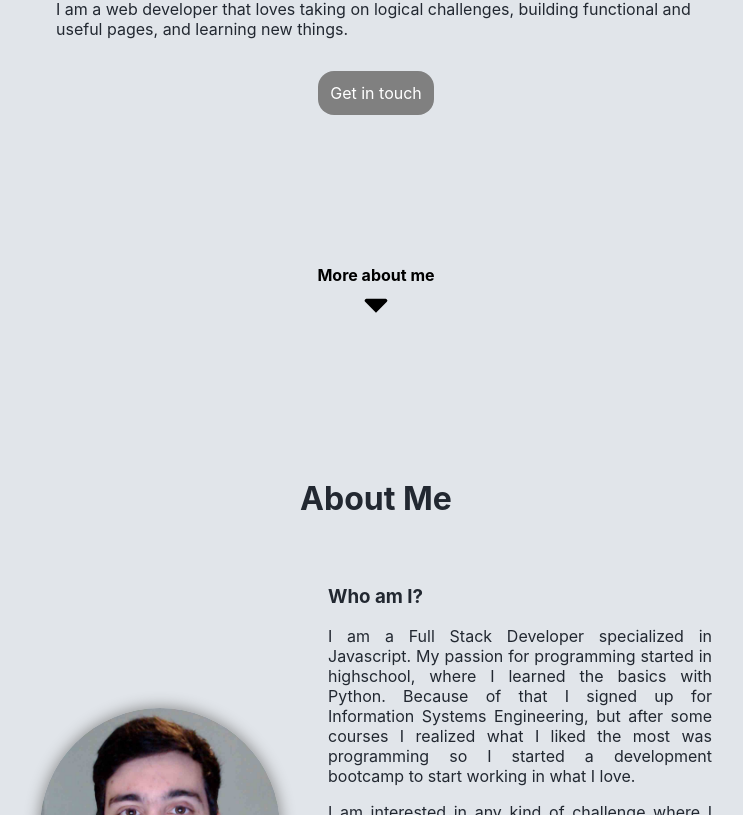
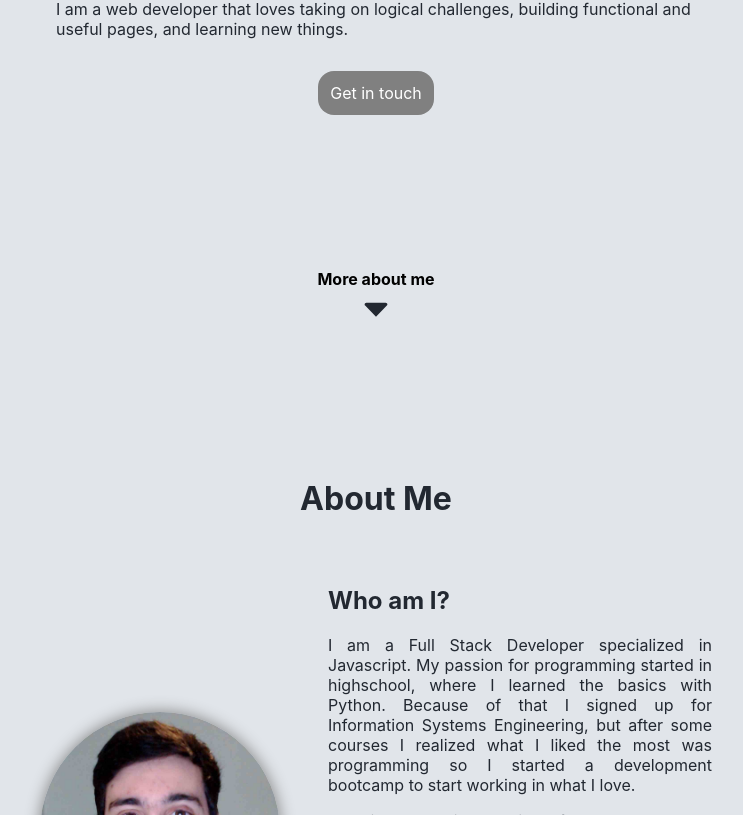
Before and after one commit to FBonino/Portfolio, a React (Create React App) app: page / in a window 1280 px wide. Shown: the part 441-1256 px from the top of the page, without its empty margins (264-1007 px from the left). Built offline with nearby package versions, Linux system fonts and the light colour scheme.

Commit message:
Minor lighthouse fixes

```diff
--- a/src/Components/About/About.jsx
+++ b/src/Components/About/About.jsx
@@ -19,7 +19,7 @@ const About = ({ theme }) => {
 			<div className={style.about}>
 				<img className={style.profilePic} src={profile} alt="Profile pic" />
 				<div className={style.info}>
-					<h3> {t("about.who")} </h3>
+					<h2> {t("about.who")} </h2>
 					<p>	{t("about.description1")} </p>
 					<p>	{t("about.description2")}	</p>
 					<p>	{t("about.description3")}	</p>
@@ -48,7 +48,7 @@ const About = ({ theme }) => {
 				<img src="https://www.nextontop.com/assets/img/services/web/expressjs.svg" background-color="#ffffff" alt="express" style={{ transform: "scale(1.57)" }} />
 				<img src="https://raw.githubusercontent.com/devicons/devicon/master/icons/postgresql/postgresql-original-wordmark.svg" alt="postgresql" />
 				<img src="https://images.tute.io/tute/topic/prisma.png" alt="prisma" style={{ transform: "scale(1.57)", filter: "brightness(3)" }} />
-				<img src="https://static-00.iconduck.com/assets.00/file-type-sequelize-icon-443x512-ck0z81j3.png" alt="sequelize" />
+				<img src="https://static-00.iconduck.com/assets.00/file-type-sequelize-icon-443x512-ck0z81j3.png" alt="sequelize" style={{ width: "3.33vw" }} />
 				<img src="https://raw.githubusercontent.com/devicons/devicon/master/icons/python/python-original.svg" alt="python" />
 				<img src="https://raw.githubusercontent.com/devicons/devicon/master/icons/cplusplus/cplusplus-original.svg" alt="cplusplus" />
 				<img src="https://www.vectorlogo.zone/logos/git-scm/git-scm-icon.svg" alt="git" />
--- a/src/Components/Contact/Contact.jsx
+++ b/src/Components/Contact/Contact.jsx
@@ -91,29 +91,29 @@ const Contact = ({ theme }) => {
 			<Form className={style.form}>
 				<form onSubmit={handleSubmit} autoComplete="off">
 					<div className={style.formDiv}>
-						<Input className={style.input} {...register("name")} required />
-						<Label className={style.floatingLabel}> {t("contact.name")} </Label>
+						<Input id="name" className={style.input} {...register("name")} required />
+						<Label className={style.floatingLabel} for="name"> {t("contact.name")} </Label>
 					</div>
 					<div className={style.formDiv}>
-						<Input className={style.input} {...register("email")} required />
-						<Label className={style.floatingLabel}> {t("contact.email")} </Label>
+						<Input id="email" className={style.input} {...register("email")} required />
+						<Label className={style.floatingLabel} for="email"> {t("contact.email")} </Label>
 					</div>
 					<div className={style.formDiv}>
-						<Input className={style.input} {...register("subject")} required />
-						<Label className={style.floatingLabel}> {t("contact.subject")} </Label>
+						<Input id="subject" className={style.input} {...register("subject")} required />
+						<Label className={style.floatingLabel} for="subject"> {t("contact.subject")} </Label>
 					</div>
 					<div className={style.formDiv}>
-						<Area cols="44" rows="10" style={{ resize: "vertical", padding: "0.4rem" }} {...register("text")} required />
-						<Label className={style.floatingLabel}> {t("contact.message")} </Label>
+						<Area id="message" cols="44" rows="10" style={{ resize: "vertical", padding: "0.4rem" }} {...register("text")} required />
+						<Label className={style.floatingLabel} for="message"> {t("contact.message")} </Label>
 					</div>
 					<Send> {t("contact.send")} </Send>
 				</form>
 			</Form>
 			<div className={style.icons}>
 				<IconContext.Provider value={{ size: 28, color: theme.secondary }}>
-					<Icon className={style.icon} href="https://www.linkedin.com/in/fbonino/"> < FaLinkedin /> </Icon>
-					<Icon className={style.icon} href="https://github.com/FBonino/"> < FaGithub /> </Icon>
-					<Icon className={style.icon} href="mailto:boninoffranco@gmail.com"> < SiGmail /> </Icon>
+					<Icon className={style.icon} href="https://www.linkedin.com/in/fbonino/" aria-label="Linkedin"> < FaLinkedin /> </Icon>
+					<Icon className={style.icon} href="https://github.com/FBonino/" aria-label="Github"> < FaGithub /> </Icon>
+					<Icon className={style.icon} href="mailto:boninoffranco@gmail.com" aria-label="Gmail"> < SiGmail /> </Icon>
 				</IconContext.Provider>
 			</div>
 		</Container>
--- a/src/Components/Home/Home.jsx
+++ b/src/Components/Home/Home.jsx
@@ -24,11 +24,12 @@ const Home = ({ theme }) => {
 				<p style={{ marginBottom: "2rem" }}> {t("home.desc")} </p>
 				<a href="mailto:boninoffranco@gmail.com" className={style.button}> {t("home.contact")} </a>
 			</div>
-			<div className={style.more}>
-				<Link className={style.link} to="about" spy={true} smooth={true}> {t("home.more")} </Link>
-				<br />
-				<Link className={style.link} to="about" spy={true} smooth={true}> <TiArrowSortedDown className={style.arrow} size="42" color={theme === "dark" ? "white" : "black"} /> </Link>
-			</div>
+			<Link className={style.link} to="about" spy={true} smooth={true}>
+				<div className={style.more}>
+					{t("home.more")}
+					<TiArrowSortedDown className={style.arrow} size="42" color={theme.color} />
+				</div>
+			</Link>
 		</Container>
 	)
 }
--- a/src/Components/Home/Home.module.css
+++ b/src/Components/Home/Home.module.css
@@ -15,6 +15,8 @@
 	color: black;
 	font-weight: 700;
 	cursor: pointer;
+	position: absolute;
+	bottom: 2rem;
 }
 
 .title {
@@ -33,9 +35,12 @@
 }
 
 .more {
-	position: absolute;
-	bottom: 2rem;
+	display: flex;
+	flex-direction: column;
+	justify-content: center;
+	align-items: center;
 	animation: jump .75s linear alternate infinite;
+	position: relative;
 }
 
 .button {
--- a/src/Components/Nav/Nav.jsx
+++ b/src/Components/Nav/Nav.jsx
@@ -95,7 +95,7 @@ const Nav = ({ theme, setTheme, themes }) => {
 						onHandleColor="#FAF3F3"
 						onColor="#F05454"
 					/>
-					<button className={style.languages} onClick={() => setIsOpen(true)}>
+					<button className={style.languages} onClick={() => setIsOpen(true)} aria-label="Language">
 						<MdLanguage size="32" color={themes.color} />
 					</button>
 					<Modal open={isOpen} onClose={() => setIsOpen(false)}>
@@ -113,7 +113,7 @@ const Nav = ({ theme, setTheme, themes }) => {
 				</div>
 			</div>
 			<div className={style.responsive}>
-				<button className={style.burger} onClick={() => setIsNavOpen(true)}>
+				<button className={style.burger} onClick={() => setIsNavOpen(true)} aria-label="Menu">
 					<GiHamburgerMenu size="32" color={themes.color} />
 				</button>
 				<NavModal open={isNavOpen} onClose={() => setIsNavOpen(false)}>
@@ -128,7 +128,7 @@ const Nav = ({ theme, setTheme, themes }) => {
 							onHandleColor="#FAF3F3"
 							onColor="#F05454"
 						/>
-						<button className={style.languages} onClick={() => setIsOpen(true)}>
+						<button className={style.languages} onClick={() => setIsOpen(true)} aria-label="Language">
 							<MdLanguage size="32" color={themes.color} />
 						</button>
 						<Modal open={isOpen} onClose={() => setIsOpen(false)}>
```
